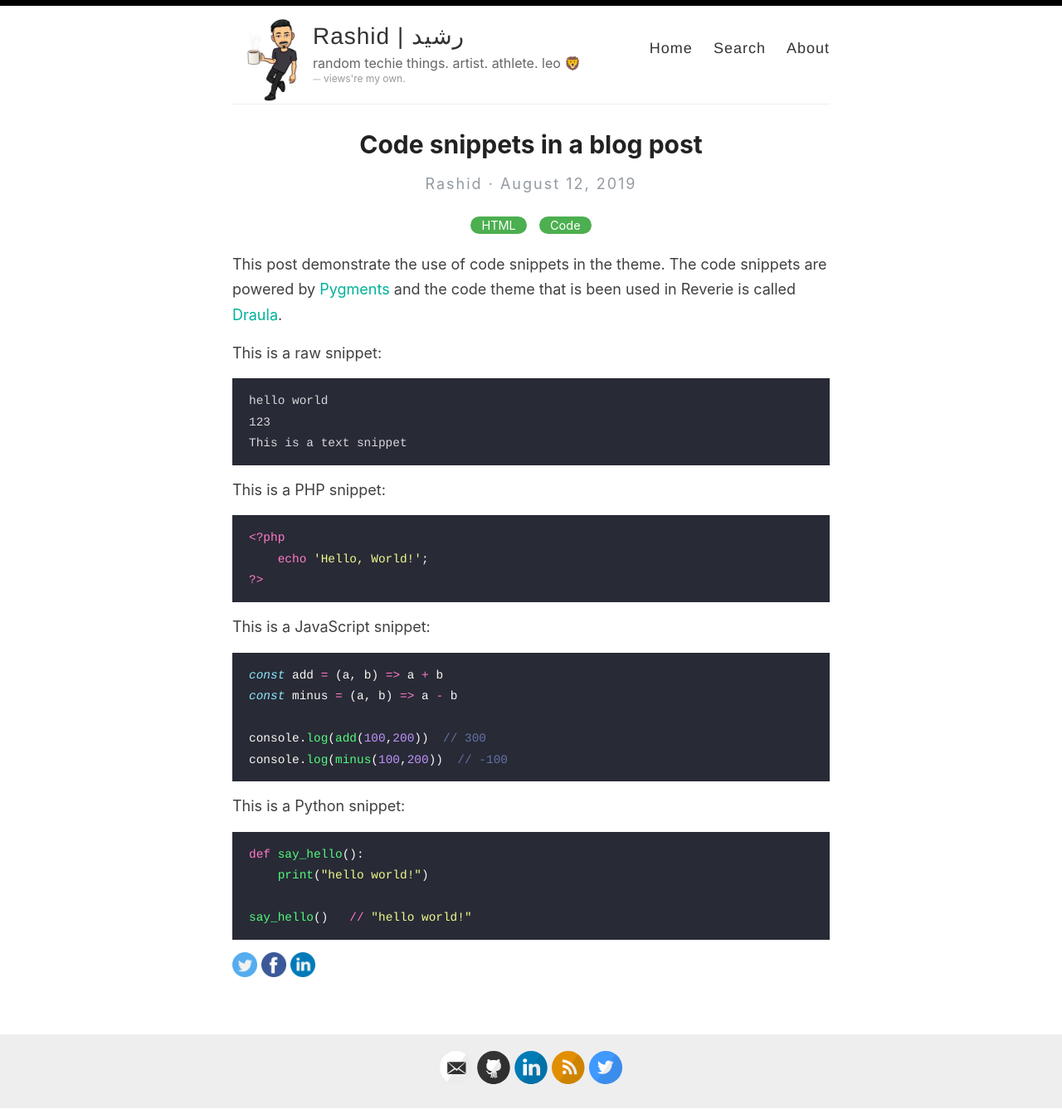
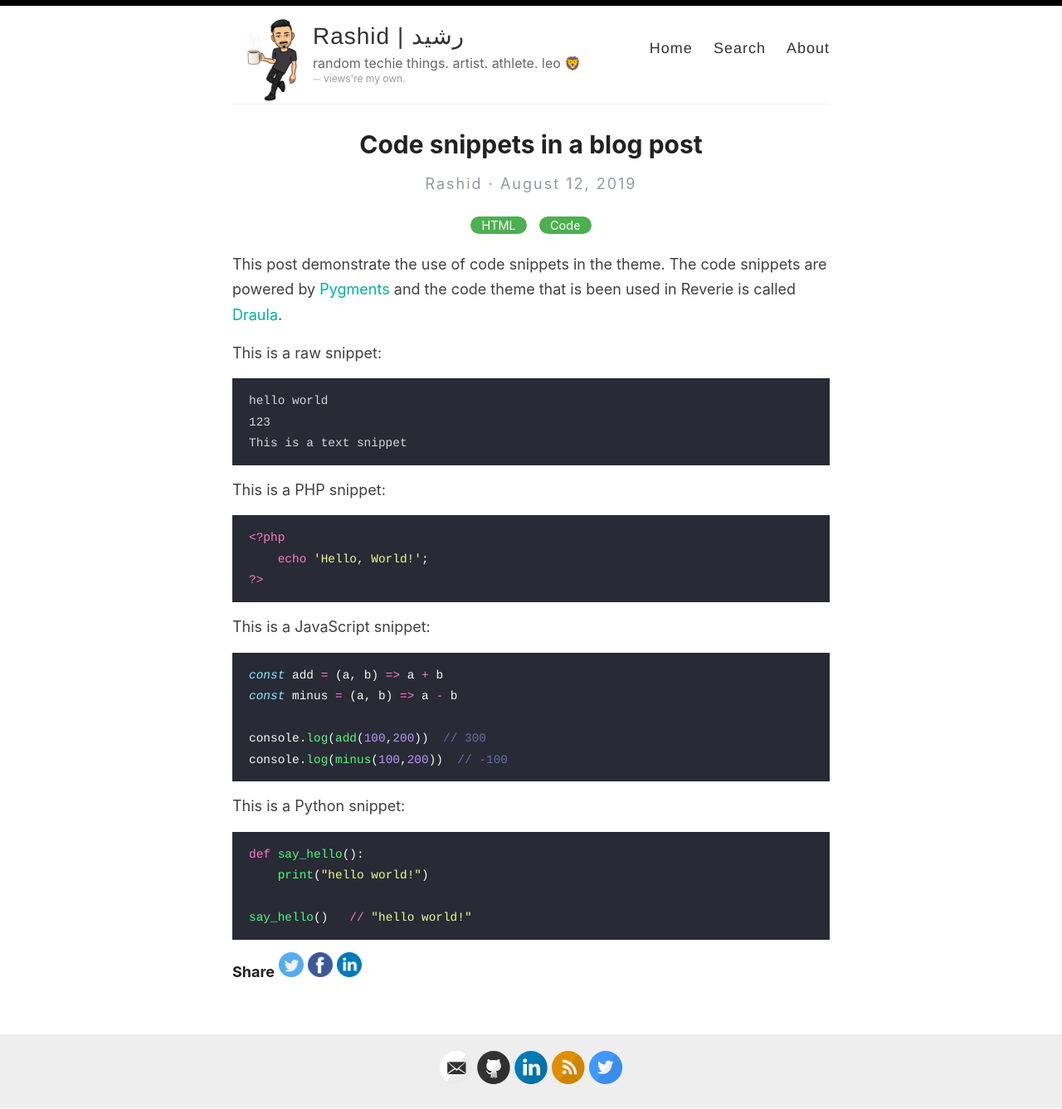
Before and after one commit to RashidAljohani/localhost, a Jekyll site: the page built from _posts/2019-8-12-code-snippets.md, in a window 1280 px wide. Shown: the whole page at 83% size. Built offline with Jekyll 4.4.1, drawn with Linux system fonts in a browser that asks for light colours; comment, search, counter and statistics services are not loaded.

Commit message:
update share box

```diff
--- a/_layouts/post.html
+++ b/_layouts/post.html
@@ -30,7 +30,7 @@ layout: default
   </div>
 
   <div class="share-blog">
-    <p><span class="share-box"></span>
+    <p><span class="share-box">Share</span>
       <a href="http://twitter.com/share?text={{ page.title }}&url={{site.url}}{{page.url}}" target="_blank"><img src="/images/twitter.png"></a>
       <a href="https://www.facebook.com/sharer.php?u={{site.url}}{{page.url}}" target="_blank"><img src="/images/facebook.png"></a>
       <a href="https://www.linkedin.com/shareArticle?mini=true&url={{site.url}}{{page.url}}&title={{ page.title }}" target="_blank"><img src="/images/linkedin.png"></a></p>
```
